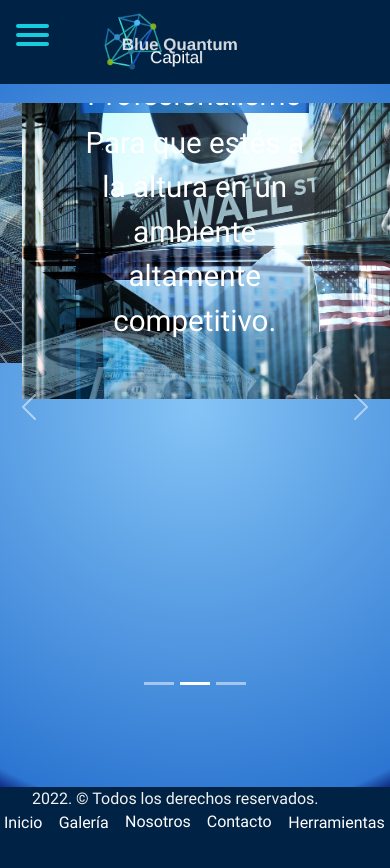
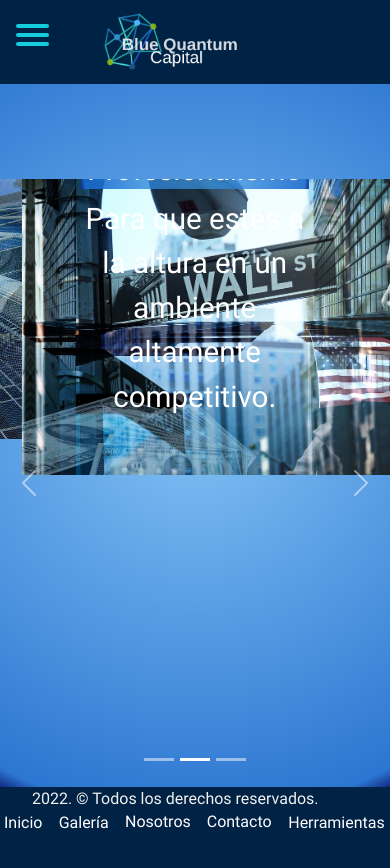
Before and after one commit to smgonzalez118/nucba, a React (Create React App) app in the folder React/integrador/: page /galery in a window 390 px wide. Shown: the top 868 px of the page. Built offline with nearby package versions, Linux system fonts and the light colour scheme.

Commit message:
mejora centrado hero

```diff
--- a/React/integrador/src/App.css
+++ b/React/integrador/src/App.css
@@ -18,6 +18,10 @@
 
 #rooter {
   width: 100vw;
+}
+
+#root {
+  max-width: 100vw;
 }
 
 header {
@@ -112,7 +116,7 @@ header {
 }
 
 #hero {
-  max-width: 100vw;
+  width: 100vw;
   height: 100vh;
   background-image: url("../public/images/hero5.jpg");
   background-size: cover;
@@ -524,6 +528,13 @@ transition: background-color 0.2s;
 
 @media (max-width: 450px) {
 
+
+  .imgSlider, #galery {
+    display: flex;
+    justify-content: center;
+    align-items: flex-end;
+  }
+
   #about-us p {
       padding-right: 2%;
       padding-left: 2%;
@@ -621,6 +632,7 @@ transition: background-color 0.2s;
       justify-content: center;
       align-items: center;
       margin-right: 2em;
+      margin: 0;
 
   }
 
```
Also changed, not shown: 1 other file (tests, documents, lock files or other folders).
